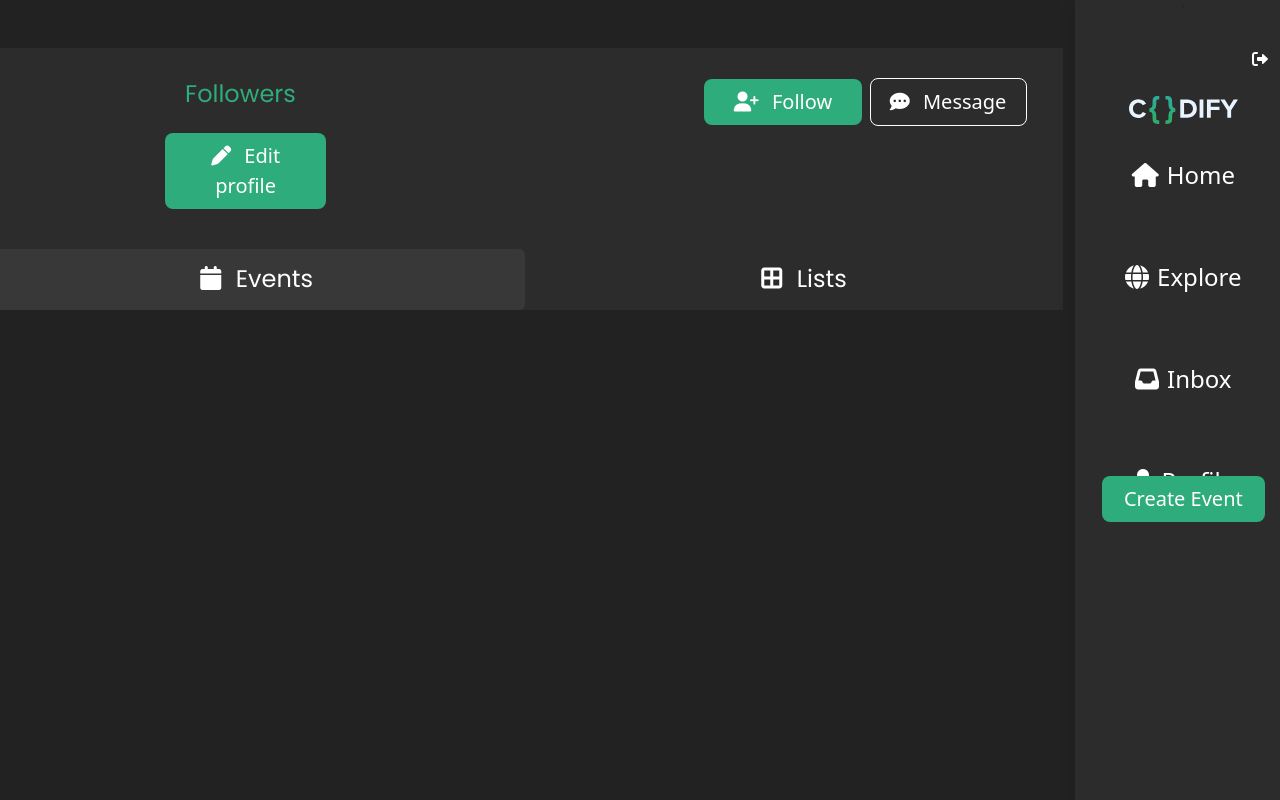
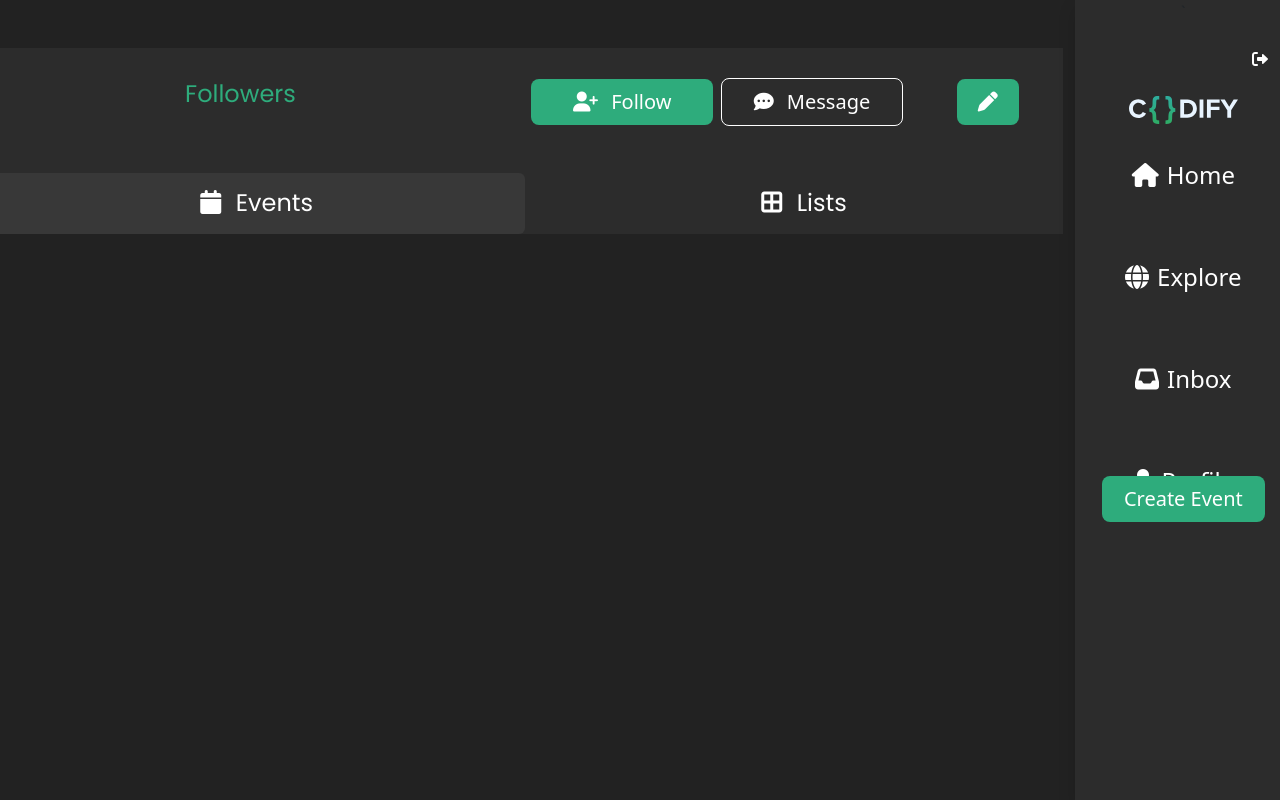
Before and after one commit to Keelan-Matthews/Codify-Project, a PHP site: page /profile.php in a window 1280 px wide. Run offline with PHP 8.4, Linux system fonts and the light colour scheme; the visitor is signed in with stand-in values (Sample User, id 1); data that the repository does not hold is empty; some libraries are stand-ins or nearby versions.

Commit message:
Implemented admin user for editing profile

```diff
--- a/js/profile.js
+++ b/js/profile.js
@@ -175,10 +175,11 @@ const populateUserEvents = () => {
                 `);
             }
 
+            console.log(is_admin);
+
             $('#username').html(res.data[0].username);
             $('#username_list').html(res.data[0].username);
             $('#username_event').html(res.data[0].username);
-
 
             if (res.data[0].profile_photo != "")
                 $('#user-profile-photo').attr('src', res.data[0].profile_photo + "?t=" + new Date().getTime());
@@ -189,8 +190,17 @@ const populateUserEvents = () => {
                 $('#profile-actions').addClass('d-none');
                 $('#edit-actions').removeClass('d-none');
             }
-            else {
+            else if (is_admin == "") {
                 $('#edit-actions').addClass('d-none');
+                $('#profile-actions').removeClass('d-none');
+
+                if (res.data[0].mutual) {
+                    $('#message-button').removeClass('d-none');
+                } else {
+                    $('#message-button').addClass('d-none');
+                }
+            } else {
+                $('#edit-actions').removeClass('d-none');
                 $('#profile-actions').removeClass('d-none');
 
                 if (res.data[0].mutual) {
@@ -813,7 +823,7 @@ $('#profile-form').submit((e) => {
     let form = $('form#profile-form')[0];
     let formData = new FormData(form);
     formData.append('type', 'edit_profile');
-    formData.append('user_id', user_id);
+    formData.append('user_id', getUrlParameter('user_id'));
 
     for (var pair of formData.entries()) {
         console.log(pair[0] + ', ' + pair[1]);
--- a/profile.php
+++ b/profile.php
@@ -121,14 +121,15 @@ if (isset($_GET["error"])) {
                                 <div class="col-2">
                                     <img src="" alt="" class="rounded-circle w-100" id="user-profile-photo">
                                 </div>
-                                <div class="col-6 d-flex flex-column justify-content-center mb-4">
+                                <div class="col-4 d-flex flex-column justify-content-center mb-4">
                                     <div class="d-flex align-items-center" id="username-verified">
                                         <h2 class="text-white fw-bold mb-0 me-2" id="username"></h2>
                                     </div>
 
                                     <h4 class="text-primary mt-2 mb-0 followers-label"><span id="user-followers"></span> Followers</h4>
                                 </div>
-                                <div class="col-4 d-flex align-items-center justify-content-end" id="profile-actions">
+                                <div class="col-6 d-flex justify-content-end">
+                                    <div class="d-flex align-items-center justify-content-end w-75" id="profile-actions">
                                         <div class="btn btn-primary btn-lg me-2 w-50" id="follow-button">
                                             <i class="fas fa-user-plus me-2" id="follow-icon"></i>
                                             <span class="d-none d-lg-inline">Follow</span>
@@ -138,10 +139,10 @@ if (isset($_GET["error"])) {
                                             <span class="d-none d-lg-inline">Message</span>
                                         </div>
                                     </div>
-                                <div class="col-4 d-flex align-items-center justify-content-end" id="edit-actions">
+                                    <div class="d-flex align-items-center justify-content-end w-25" id="edit-actions">
                                         <div class="btn btn-primary btn-lg me-2 w-50" id="edit-profile">
-                                        <i class="fas fa-pen me-2"></i>
-                                        <span class="d-none d-lg-inline">Edit profile</span>
+                                            <i class="fas fa-pen"></i>
+                                        </div>
                                     </div>
                                 </div>
                             </div>
--- a/templates/footer.php
+++ b/templates/footer.php
@@ -1,6 +1,9 @@
 
-    <?php $js_id=(isset($_SESSION['user_id']))?$_SESSION['user_id']:''; ?>
-    <script>const user_id = '<?php echo $js_id;?>'; </script>
+    <?php
+    $js_id=(isset($_SESSION['user_id']))?$_SESSION['user_id']:'';
+    $admin=(isset($_SESSION['admin']))?$_SESSION['admin']:'';
+    ?>
+    <script>const user_id = '<?php echo $js_id;?>'; const is_admin = '<?php echo $admin;?>';</script>
     <script src="https://code.jquery.com/jquery-3.6.0.min.js" integrity="sha256-/xUj+3OJU5yExlq6GSYGSHk7tPXikynS7ogEvDej/m4=" crossorigin="anonymous"></script>
     <script src="https://cdn.jsdelivr.net/npm/bootstrap@5.2.0/dist/js/bootstrap.bundle.min.js" integrity="sha384-A3rJD856KowSb7dwlZdYEkO39Gagi7vIsF0jrRAoQmDKKtQBHUuLZ9AsSv4jD4Xa" crossorigin="anonymous"></script>
     <script src="js/<?php echo $scriptsheet ?>"></script>
```
Lines whose indentation alone changed are shown as unchanged.
